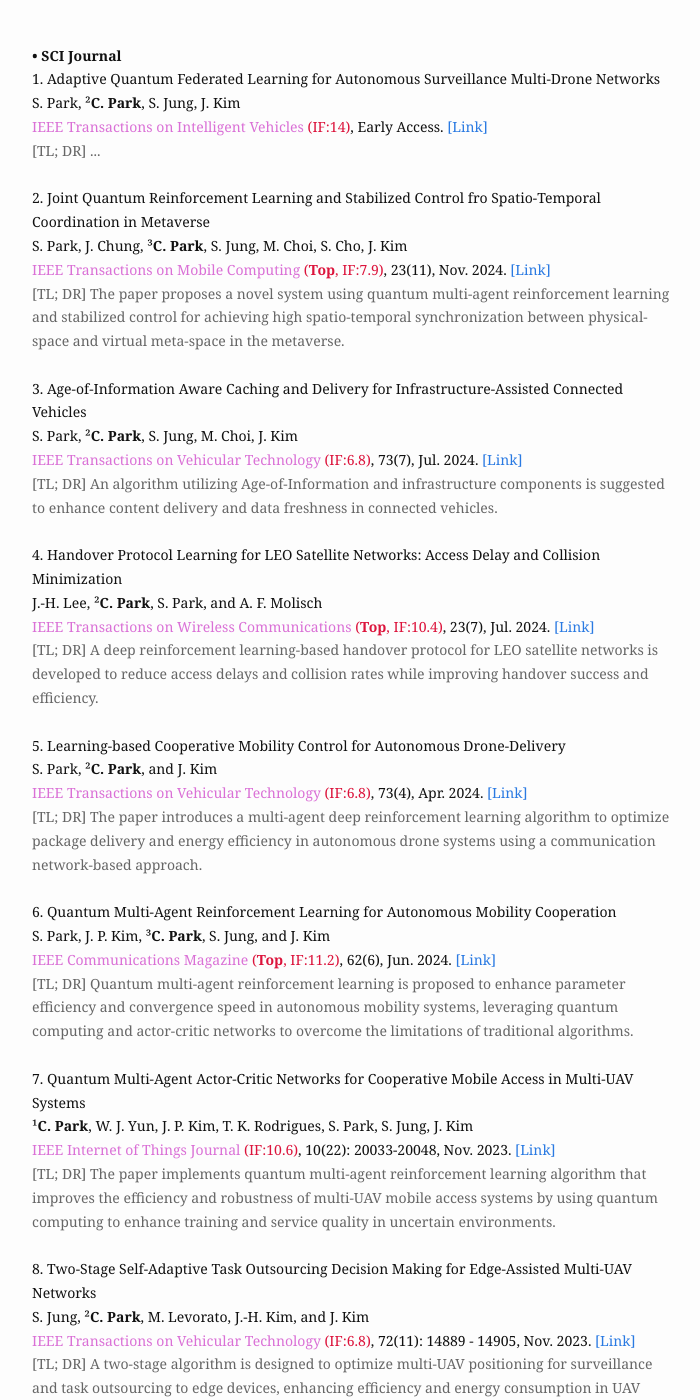
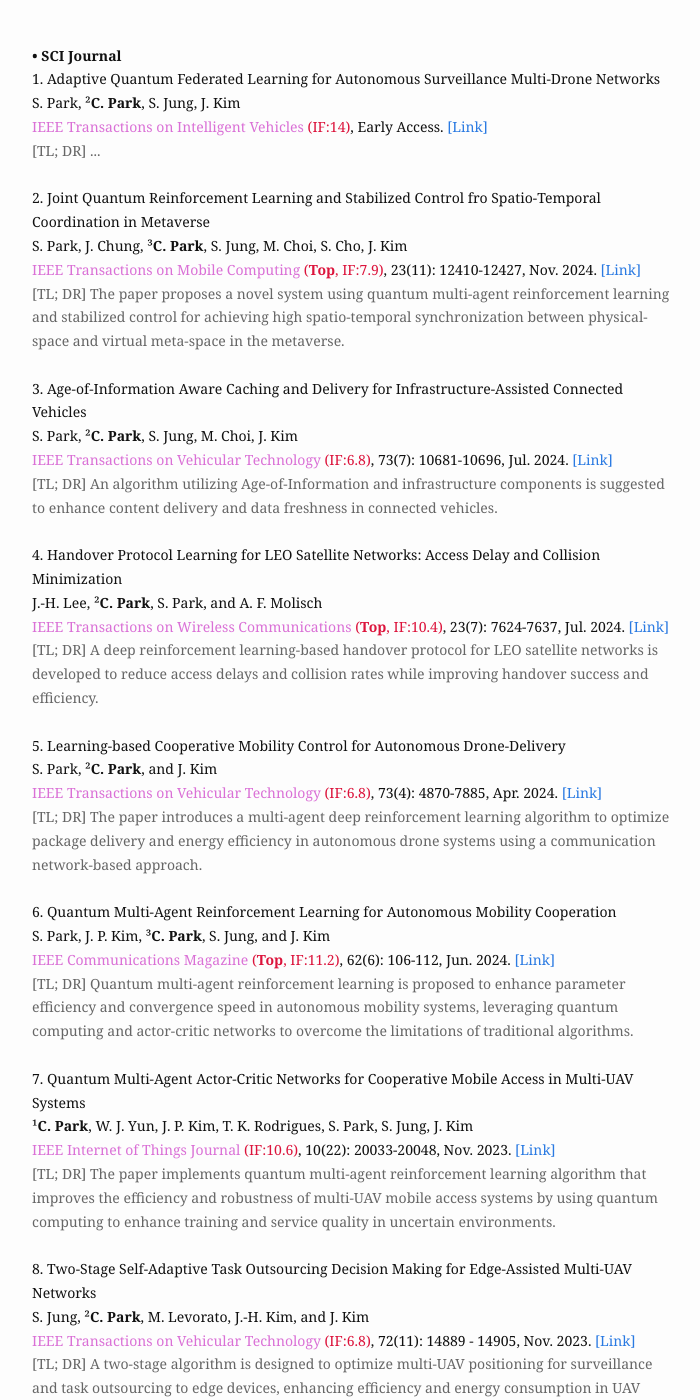
Before and after one commit to cosdeneb/cosdeneb.github.io, a Jekyll site: the page built from publication.md, in a window 1280 px wide and 1400 px high, scrolled down 696 px. Shown: the whole window, without its empty margins (288-988 px from the left). Built offline with Jekyll 4.4.1, drawn with Linux system fonts in a browser that asks for light colours.

Commit message:
Update publication.md

```diff
--- a/publication.md
+++ b/publication.md
@@ -39,27 +39,27 @@
 
   2. Joint Quantum Reinforcement Learning and Stabilized Control fro Spatio-Temporal Coordination in Metaverse <br/>
   S. Park, J. Chung, ³<b>C. Park</b>, S. Jung, M. Choi, S. Cho, J. Kim <br/>
-  <font color='#da70d6'>IEEE Transactions on Mobile Computing</font> <font color='#dc143c'>(<b>Top</b>, IF:7.9)</font>, 23(11), Nov. 2024. <a href="https://ieeexplore.ieee.org/abstract/document/10543150">[Link]</a><br/>
+  <font color='#da70d6'>IEEE Transactions on Mobile Computing</font> <font color='#dc143c'>(<b>Top</b>, IF:7.9)</font>, 23(11): 12410-12427, Nov. 2024. <a href="https://ieeexplore.ieee.org/abstract/document/10543150">[Link]</a><br/>
   <font color='#666666'>[TL; DR] The paper proposes a novel system using quantum multi-agent reinforcement learning and stabilized control for achieving high spatio-temporal synchronization between physical-space and virtual meta-space in the metaverse.</font><br/><br/>
 
   3. Age-of-Information Aware Caching and Delivery for Infrastructure-Assisted Connected Vehicles <br/>
   S. Park, ²<b>C. Park</b>, S. Jung, M. Choi, J. Kim <br/>
-  <font color='#da70d6'>IEEE Transactions on Vehicular Technology</font> <font color='#dc143c'>(IF:6.8)</font>, 73(7), Jul. 2024. <a href="https://ieeexplore.ieee.org/abstract/document/10491361">[Link]</a><br/>
+  <font color='#da70d6'>IEEE Transactions on Vehicular Technology</font> <font color='#dc143c'>(IF:6.8)</font>, 73(7): 10681-10696, Jul. 2024. <a href="https://ieeexplore.ieee.org/abstract/document/10491361">[Link]</a><br/>
   <font color='#666666'>[TL; DR] An algorithm utilizing Age-of-Information and infrastructure components is suggested to enhance content delivery and data freshness in connected vehicles.</font><br/><br/>
 
   4. Handover Protocol Learning for LEO Satellite Networks: Access Delay and Collision Minimization <br/>
   J.-H. Lee, ²<b>C. Park</b>, S. Park, and A. F. Molisch <br/>
-  <font color='#da70d6'>IEEE Transactions on Wireless Communications</font> <font color='#dc143c'>(<b>Top</b>, IF:10.4)</font>, 23(7), Jul. 2024. <a href="https://ieeexplore.ieee.org/abstract/document/10371217">[Link]</a><br/>
+  <font color='#da70d6'>IEEE Transactions on Wireless Communications</font> <font color='#dc143c'>(<b>Top</b>, IF:10.4)</font>, 23(7): 7624-7637, Jul. 2024. <a href="https://ieeexplore.ieee.org/abstract/document/10371217">[Link]</a><br/>
   <font color='#666666'>[TL; DR] A deep reinforcement learning-based handover protocol for LEO satellite networks is developed to reduce access delays and collision rates while improving handover success and efficiency. </font><br/><br/>
 
   5. Learning-based Cooperative Mobility Control for Autonomous Drone-Delivery <br/>
   S. Park, ²<b>C. Park</b>, and J. Kim <br/>
-  <font color='#da70d6'>IEEE Transactions on Vehicular Technology</font> <font color='#dc143c'>(IF:6.8)</font>, 73(4), Apr. 2024. <a href="https://ieeexplore.ieee.org/abstract/document/10310117">[Link]</a><br/>
+  <font color='#da70d6'>IEEE Transactions on Vehicular Technology</font> <font color='#dc143c'>(IF:6.8)</font>, 73(4): 4870-7885, Apr. 2024. <a href="https://ieeexplore.ieee.org/abstract/document/10310117">[Link]</a><br/>
   <font color='#666666'>[TL; DR] The paper introduces a multi-agent deep reinforcement learning algorithm to optimize package delivery and energy efficiency in autonomous drone systems using a communication network-based approach.</font><br/><br/>
 
   6. Quantum Multi-Agent Reinforcement Learning for Autonomous Mobility Cooperation <br/>
   S. Park, J. P. Kim, ³<b>C. Park</b>, S. Jung, and J. Kim <br/>
-  <font color='#da70d6'>IEEE Communications Magazine</font> <font color='#dc143c'>(<b>Top</b>, IF:11.2)</font>, 62(6), Jun. 2024. <a href="https://ieeexplore.ieee.org/abstract/document/10232949">[Link]</a><br/>
+  <font color='#da70d6'>IEEE Communications Magazine</font> <font color='#dc143c'>(<b>Top</b>, IF:11.2)</font>, 62(6): 106-112, Jun. 2024. <a href="https://ieeexplore.ieee.org/abstract/document/10232949">[Link]</a><br/>
   <font color='#666666'>[TL; DR] Quantum multi-agent reinforcement learning is proposed to enhance parameter efficiency and convergence speed in autonomous mobility systems, leveraging quantum computing and actor-critic networks to overcome the limitations of traditional algorithms.</font><br/><br/>
 
   7. Quantum Multi-Agent Actor-Critic Networks for Cooperative Mobile Access in Multi-UAV Systems <br/>
```
